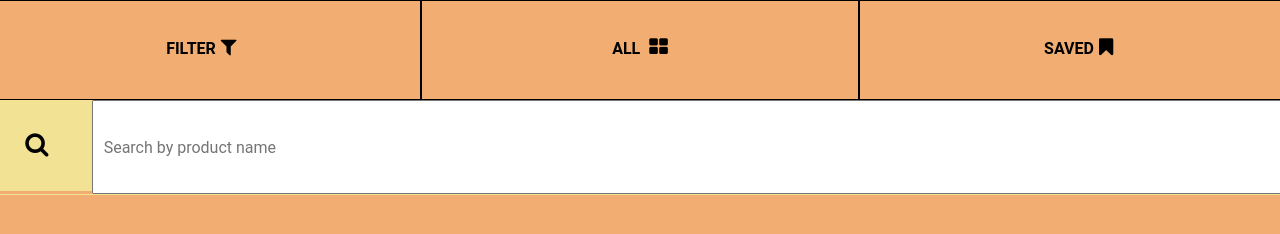
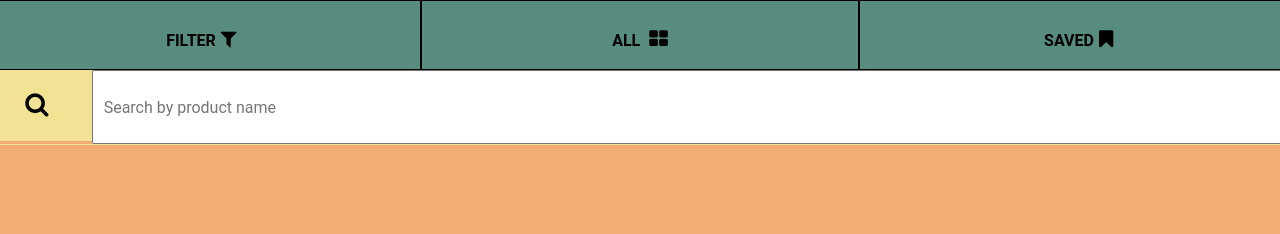
Before and after one commit to DSRoden/product-browser, a website: page index.html in a window 1280 px wide. Drawn offline with Linux system fonts and the light colour scheme; no server answers.

Commit message:
cards layout

```diff
--- a/less/products.less
+++ b/less/products.less
@@ -15,12 +15,13 @@
 
   .col-mb-4, .col-4 {
     border: 1px solid black;
-    height: 100px;
+    height: 70px;
+    background: @themeColor1;
 
     h3 {
       cursor: pointer;
       font-family: 'Roboto', sans-serif;
-      line-height: 4em;
+      line-height: 3em;
       font-size: 16px;
       text-align: center;
     }
@@ -30,9 +31,11 @@
   // SEARCHBAR
 
     .products-searchbar input {
-      margin-top: 100px;
+      position: fixed;
+      top: 70px
+      //margin-top: 70px;
       width: 100%;
-      height: 70px;
+      height: 50px;
       padding: 10px;
       font-size: 16px;
       font-family: 'Roboto', sans-serif;
@@ -40,12 +43,13 @@
     }
 
     .search-icon-container {
-      margin-top: 100px;
+      position: fixed;
+      top: 70px
       background: @themeColor2;
-      height: 71px;
+      height: 51px;
       padding: 10px;
       text-align: center;
-      line-height: 70px;
+      line-height: 50px;
       cursor: pointer;
     }
 
```
Also changed, not shown: public/css/products.css.
